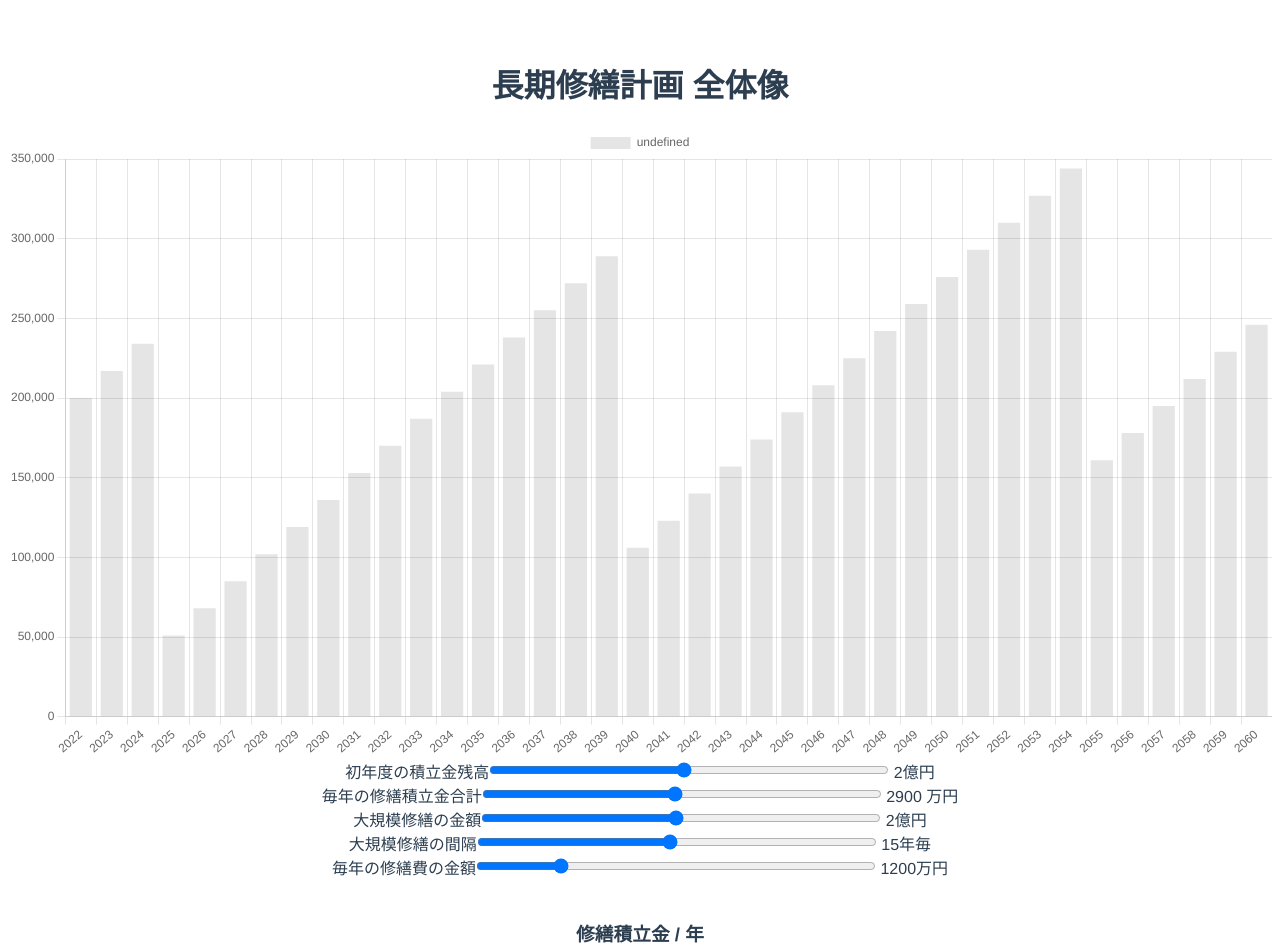
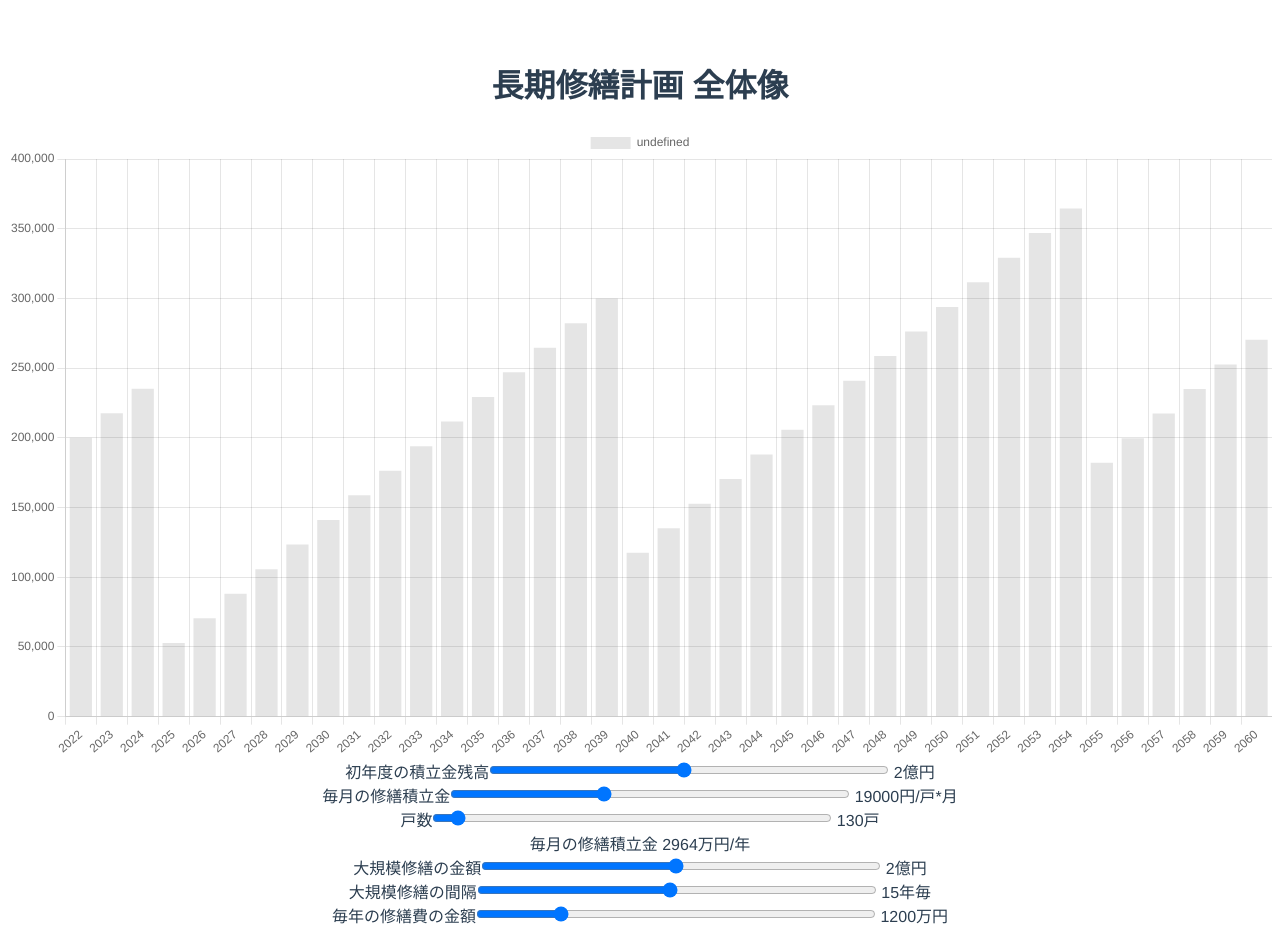
Before and after one commit to kesasaki/apartment-life-plan, a Vue app: page / in a window 1280 px wide. Shown: the top 952 px of the page. Built offline with nearby package versions, Linux system fonts and the light colour scheme.

Commit message:
積立金計算ロジックの修正

```diff
--- a/src/App.vue
+++ b/src/App.vue
@@ -1,5 +1,5 @@
 <template>
-  <TotalPlan incomePriceDefault="29000" outgoIntervalDefault="15" outgoPrice1Default="200000" outgoPrice2Default="12000" firstValueDefault="200000" />
+  <TotalPlan repareDepositMonthlyDefault="19000" numberhousesDefault="130" outgoIntervalDefault="15" outgoPrice1Default="200000" outgoPrice2Default="12000" firstValueDefault="200000" />
   <ItemPlan itemName="修繕積立金 / 年" defaultPrice="29000" defaultInterval="1" defaultPrev="0" />
   <ItemPlan itemName="大規模修繕" defaultPrice="200000" defaultInterval="15" defaultPrev="0" />
   <ItemPlan itemName="大規模修繕以外の積立金利用" defaultPrice="19000" defaultInterval="1" defaultPrev="0" />
--- a/src/components/TotalPlan.vue
+++ b/src/components/TotalPlan.vue
@@ -8,9 +8,18 @@
       {{ firstvalue / 100000 }}億円
     </div>
     <div>
-      <label for="volume">毎年の修繕積立金合計</label>
-      <input type="range" min="0" max="60000" step="1000" list="tickmarksIncomePrice" v-model.number="incomeprice">
-      {{ incomeprice / 10}} 万円
+      <label for="volume">毎月の修繕積立金</label>
+      <input type="range" min="0" max="50000" step="500" list="tickmarksRepareDepositMonthlye" v-model.number="reparedepositmonthly">
+      {{ reparedepositmonthly }}円/戸*月
+    </div>
+    <div>
+      <label for="volume">戸数</label>
+      <input type="range" min="2" max="2789" step="1" list="tickmarksNumberHouses" v-model.number="numberhouses">
+      {{ numberhouses}}戸
+    </div>
+    <div>
+      <label for="volume">毎月の修繕積立金</label>
+      {{ getIncomeYealy / 10000 }}万円/年
     </div>
     <div>
       <label for="volume">大規模修繕の金額</label>
@@ -39,7 +48,8 @@ export default {
     BarChart
   },
   props: {
-    incomePriceDefault: String,
+    repareDepositMonthlyDefault: String,
+    numberhousesDefault: String,
     outgoIntervalDefault: String,
     outgoPrice1Default: String,
     outgoPrice2Default: String,
@@ -51,7 +61,8 @@ export default {
         responsive: true,
         animation: false,
       },
-      incomeprice: Number(this.incomePriceDefault),       // 10000 ~ 400000
+      reparedepositmonthly: Number(this.repareDepositMonthlyDefault),       // 0 ~ 500000
+      numberhouses: Number(this.numberhousesDefault),       // 2 ~ 2789
       outgointerval: Number(this.outgoIntervalDefault), // 10 ~ 20
       outgoprice1: Number(this.outgoPrice1Default),
       outgoprice2: Number(this.outgoPrice2Default),
@@ -59,8 +70,11 @@ export default {
     }
   },
   computed: {
+    getIncomeYealy: function() {
+      return this.reparedepositmonthly * 12 * this.numberhouses
+    },
     getYearlyCosts: function () {
-      var incomeArray = Lib.getYearlyCostsArray(2022, 2060, this.incomeprice, 1, 0);
+      var incomeArray = Lib.getYearlyCostsArray(2022, 2060, this.getIncomeYealy / 1000, 1, 0);
       var outgoArray1 = Lib.getYearlyCostsArray(2022, 2060, this.outgoprice1, this.outgointerval, 0);
       var outgoArray2 = Lib.getYearlyCostsArray(2022, 2060, this.outgoprice2, 1, 0);
       var outgoArray = Lib.getAddedArray(2022, 2060, outgoArray1, outgoArray2);
```
